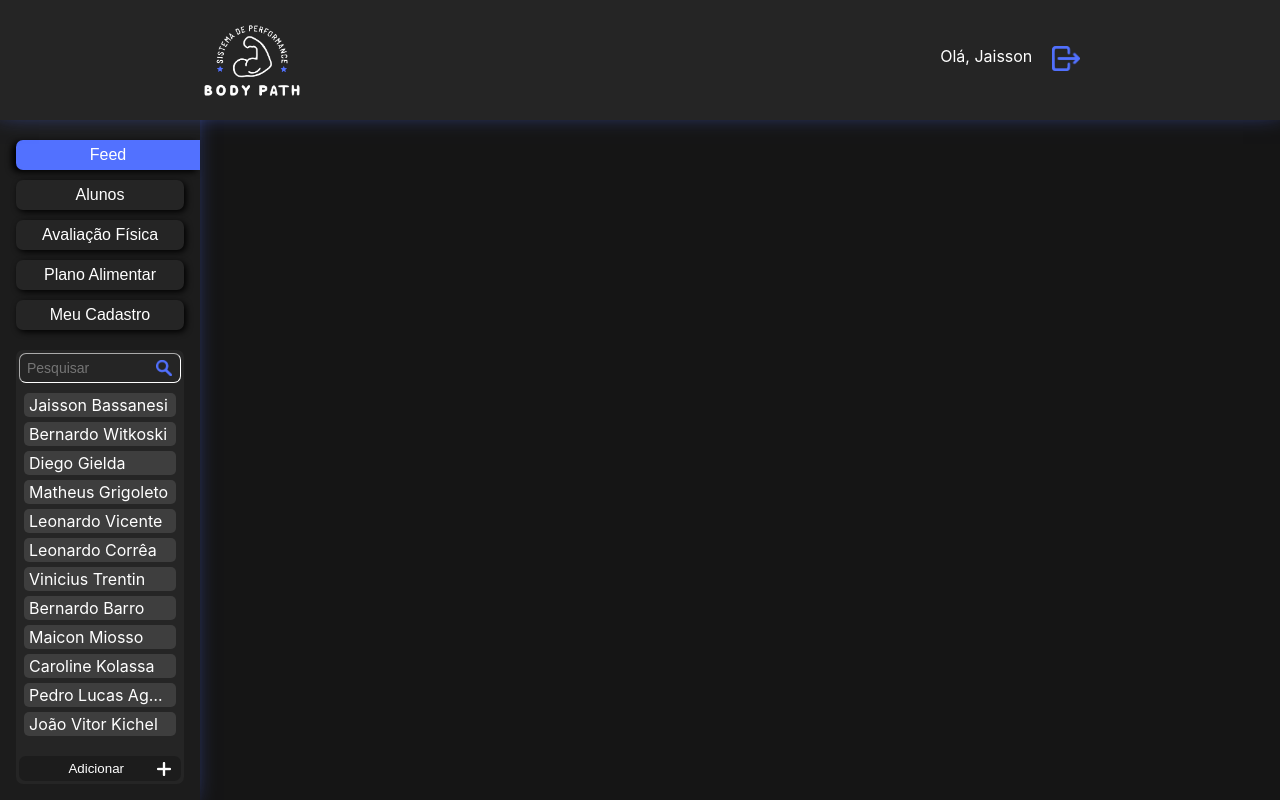
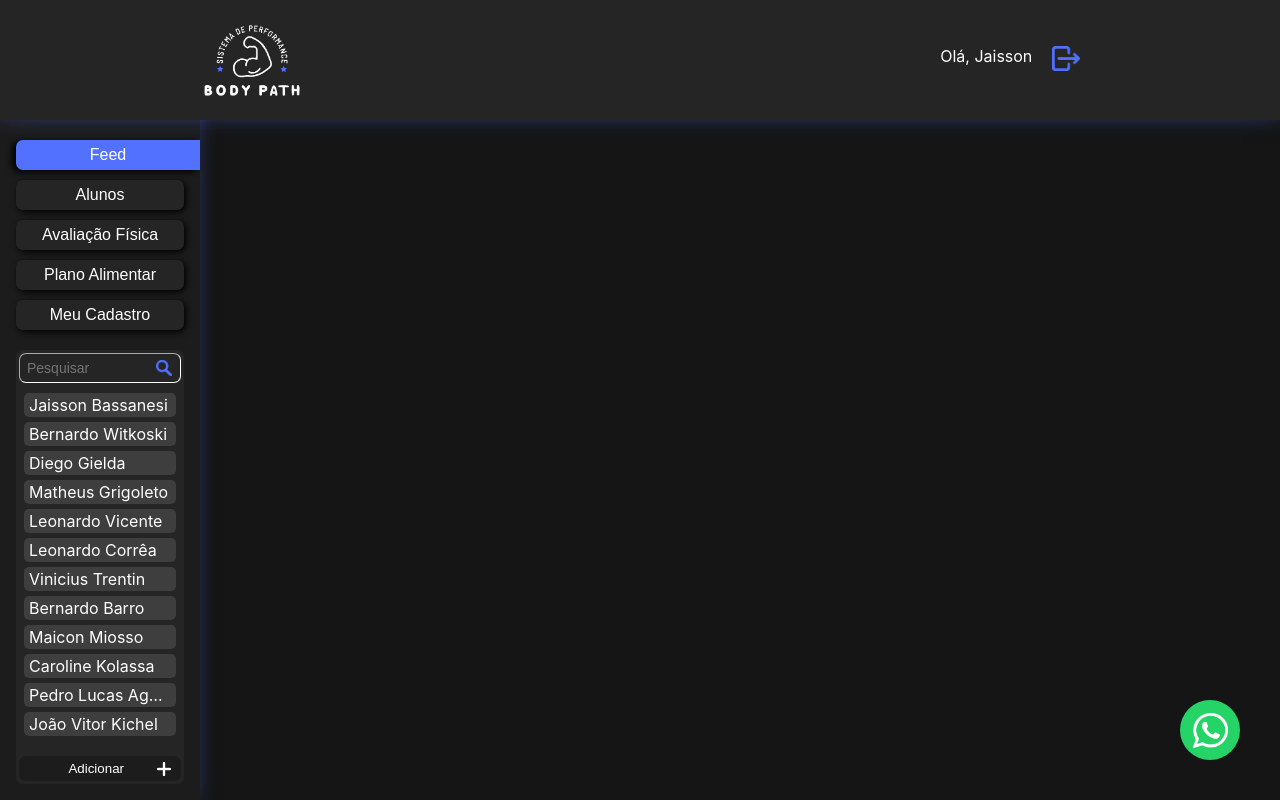
Before and after one commit to IgorFollador/bodypath-frontend, a React (Create React App) app: page /professional in a window 1280 px wide. Built offline with nearby package versions, Linux system fonts and the light colour scheme.

Commit message:
feat: Added whatsapp contact us

```diff
--- a/src/App.jsx
+++ b/src/App.jsx
@@ -1,4 +1,5 @@
 import './App.scss';
+import whatsapp from './images/whatsapp.png'
 import Header from './components/Header';
 import Main from './pages/Main';
 import Professional from "./pages/Professional";
@@ -12,6 +13,9 @@ function App() {
 			  <Route path='/' element={ <Main /> }/>
 			  <Route path='/professional' element={ <Professional /> }/>
       </Routes>
+      <a className='icon-whatsapp' href='https://web.whatsapp.com/send?phone=5554992026787' target='_blank' rel='noreferrer'>
+        <img className='img-whatsapp' src={whatsapp} alt='Icone do Whatsapp' />
+      </a>
     </Router>
   );
 }
--- a/src/App.scss
+++ b/src/App.scss
@@ -0,0 +1,24 @@
+@import './index.scss';
+
+.icon-whatsapp {
+    right: 40px;
+    width: 60px;
+    bottom: 40px;
+    height: 60px;
+    display: flex;
+    z-index: 1000;
+    position: fixed;
+    border-radius: 50%;
+    align-items: center;
+    justify-content: center;
+    background-color: $color9;
+
+    &:hover {
+        transform: scale(1.1);
+    }
+
+    .img-whatsapp {
+        width: 35px;
+        height: 35px;
+    }
+}
--- a/src/components/Header.scss
+++ b/src/components/Header.scss
@@ -25,11 +25,12 @@ header {
         width: 140px;
         height: 35px;
         color: $color5;
+        cursor: pointer;
+        border-width: 2px;
+        border-radius: 7px;
+        border-color: $color1;
         background-color: $color3;
-        border-color: $color1;
-        border-radius: 7px;
         transition: background-color .4s;
-        cursor: pointer;
 
         &:hover {
           background-color: $color1;
@@ -41,8 +42,8 @@ header {
 
         .img-logout {
           height: 25px;
+          cursor: pointer;
           margin-left: 20px;
-          cursor: pointer;
         }
       }
     }
--- a/src/components/SideBar.scss
+++ b/src/components/SideBar.scss
@@ -77,9 +77,9 @@
     .list-people {
         width: 100%;
         height: 100%;
-        color: $color5;
         overflow: auto;
         padding: 0 5px;
+        color: $color5;
         margin-bottom: 20px;
         max-height: calc(100vh - 445px);
 
@@ -105,6 +105,10 @@
         &::-webkit-scrollbar-thumb {
             background-color: $color1;
             border-radius: 10px;
+
+            &:hover {
+                background-color: $color8;
+            }
         }
     }
 
--- a/src/index.scss
+++ b/src/index.scss
@@ -5,6 +5,8 @@ $color4: #2E2E2E;
 $color5: #FFFFFF;
 $color6: #1C1C1C;
 $color7: #3E3E3E;
+$color8: #8080FF;
+$color9: #25d366;
 
 *{
   padding: 0;
```
Also changed, not shown: src/images/whatsapp.png (added).
